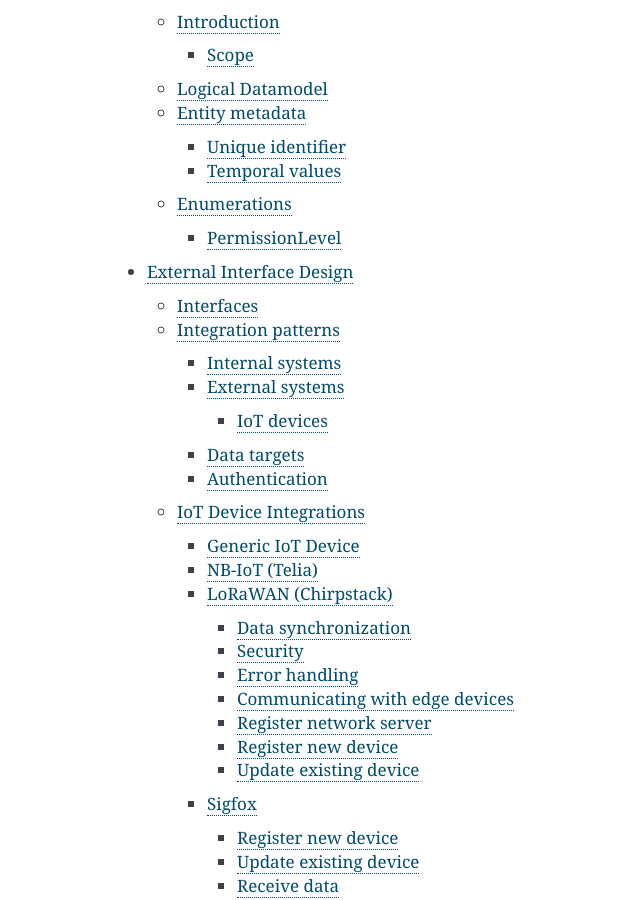
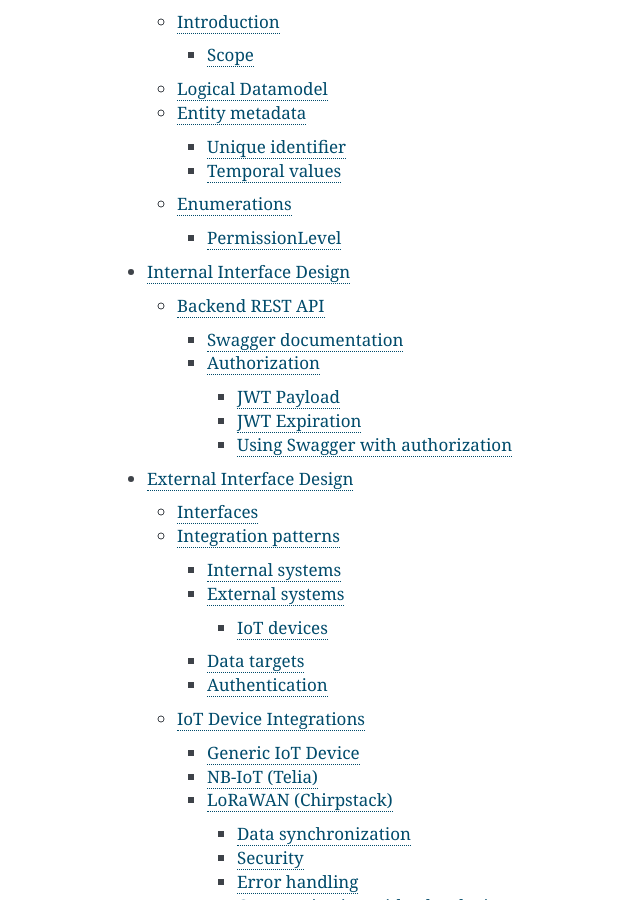
Before and after one commit to OS2iot/OS2iot-docs, a Sphinx documentation site: the page built from source/contents.rst, in a window 1280 px wide and 900 px high, scrolled down 2840 px. Shown: the whole window, without its empty margins (303-943 px from the left). Built offline with Sphinx 7.4.7, drawn with Linux system fonts in a browser that asks for light colours; some of the changed lines change nothing that is shown.

Commit message:
IOT-44: Backend REST API authorization documentation

```diff
--- a/source/contents.rst
+++ b/source/contents.rst
@@ -5,6 +5,7 @@
    user-interface-design/ui-design.rst
    user-interface-guidelines/user-interface-guidelines.rst
    logical-data-model/logical-datamodel.rst
+   internal-interface-design/internal-interface-design.rst
    external-interface-design/external-interface-design.rst
    software-architecture/software-architecture.rst
    installation-guide/installation-guide.rst
--- /dev/null
+++ b/source/internal-interface-design/internal-interface-design.rst
@@ -0,0 +1,48 @@
+Internal Interface Design
+====================================
+
+This document describes the internal interface design of OS2iot.
+
+
+Backend REST API
+----------------
+
+The primary way of communicating with the back end is through the RESTful API.
+
+Swagger documentation
+^^^^^^^^^^^^^^^^^^^^^
+
+The documentation of the endpoints, their parameters and so forth is documented using Swagger.
+You can access Swagger through the endpoint: ``/api/v1/docs/`` of the backend. So for the test environment,
+it would be: `https://test-os2iot-backend.os2iot.dk/api/v1/docs/ <https://test-os2iot-backend.os2iot.dk/api/v1/docs/>`__.
+
+Authorization
+^^^^^^^^^^^^^
+
+The API is protected using JSON Web Token (JWT), see `https://jwt.io/introduction/ <https://jwt.io/introduction/>`__ for an introduction.
+To get a JWT you must perform a login using username and password to the ``/api/v1/auth/login`` endpoint.
+In response to a valid login, a JWT is sent, inside a JSON object.
+
+To call protected endpoints the ``Authorization`` header must be set to ``Bearer xxx.yyy.zzz`` where ``xxx.yyy.zzz`` is a valid JWT.
+
+JWT Payload
+~~~~~~~~~~~
+
+The JWT payload currently contains two pieces of information:
+
+- userId of the logged in user.
+- email (username) of the logged in user.
+
+JWT Expiration
+~~~~~~~~~~~~~~
+
+The JWT is by default set to expire after nine hours. upon which it is invalid. To aquire a new one,
+a new login must be performed as described above.
+
+Using Swagger with authorization
+~~~~~~~~~~~~~~~~~~~~~~~~~~~~~~~~
+
+To use Swagger with protected endpoints, you must first login, and then add the JWT to Swagger.
+This is done by pressing the "Authorize" button near the top right.
+To test your login, the ``/api/v1/auth/profile`` endpoint can be called, it will return the contents of the JWT payload,
+which is explained below.
```
